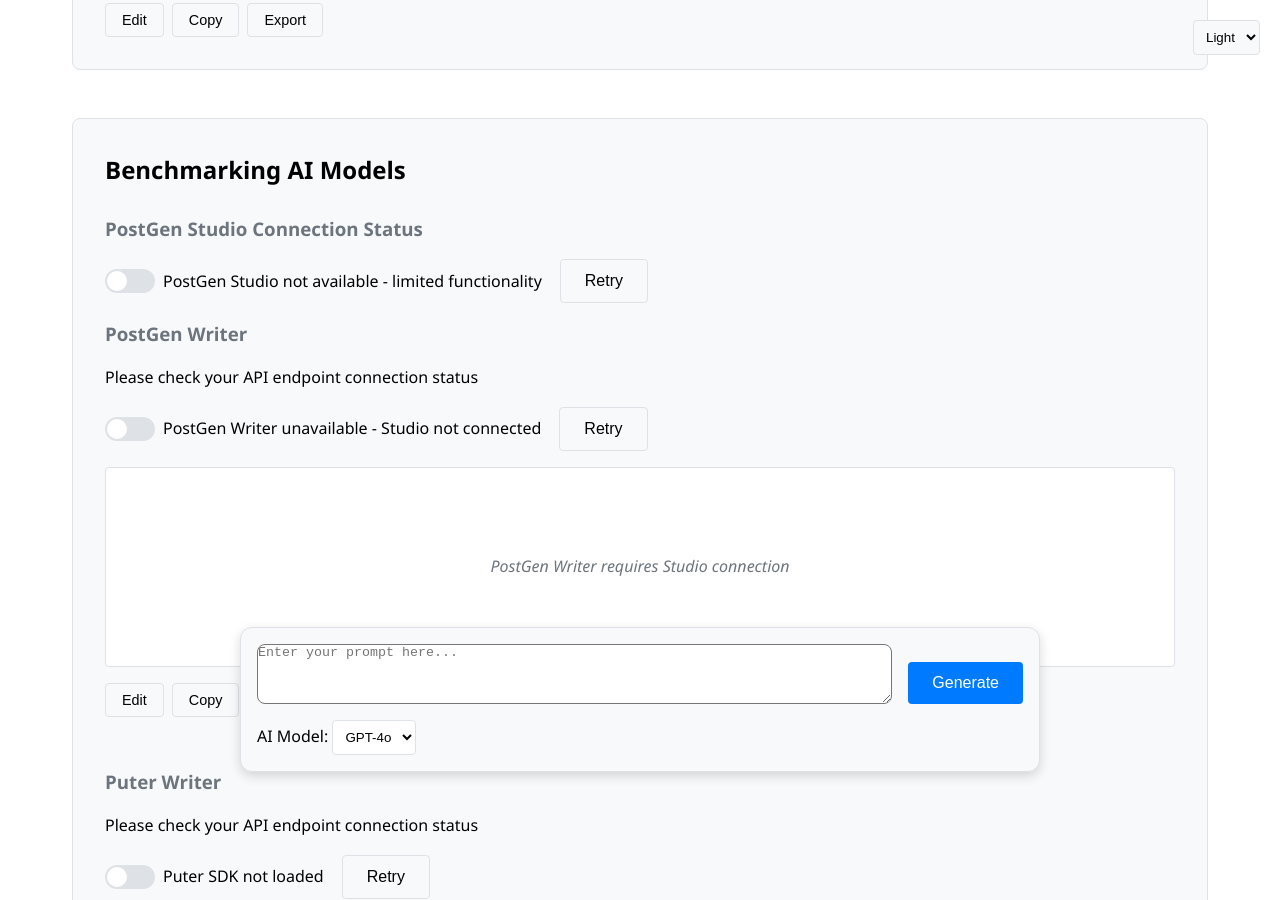
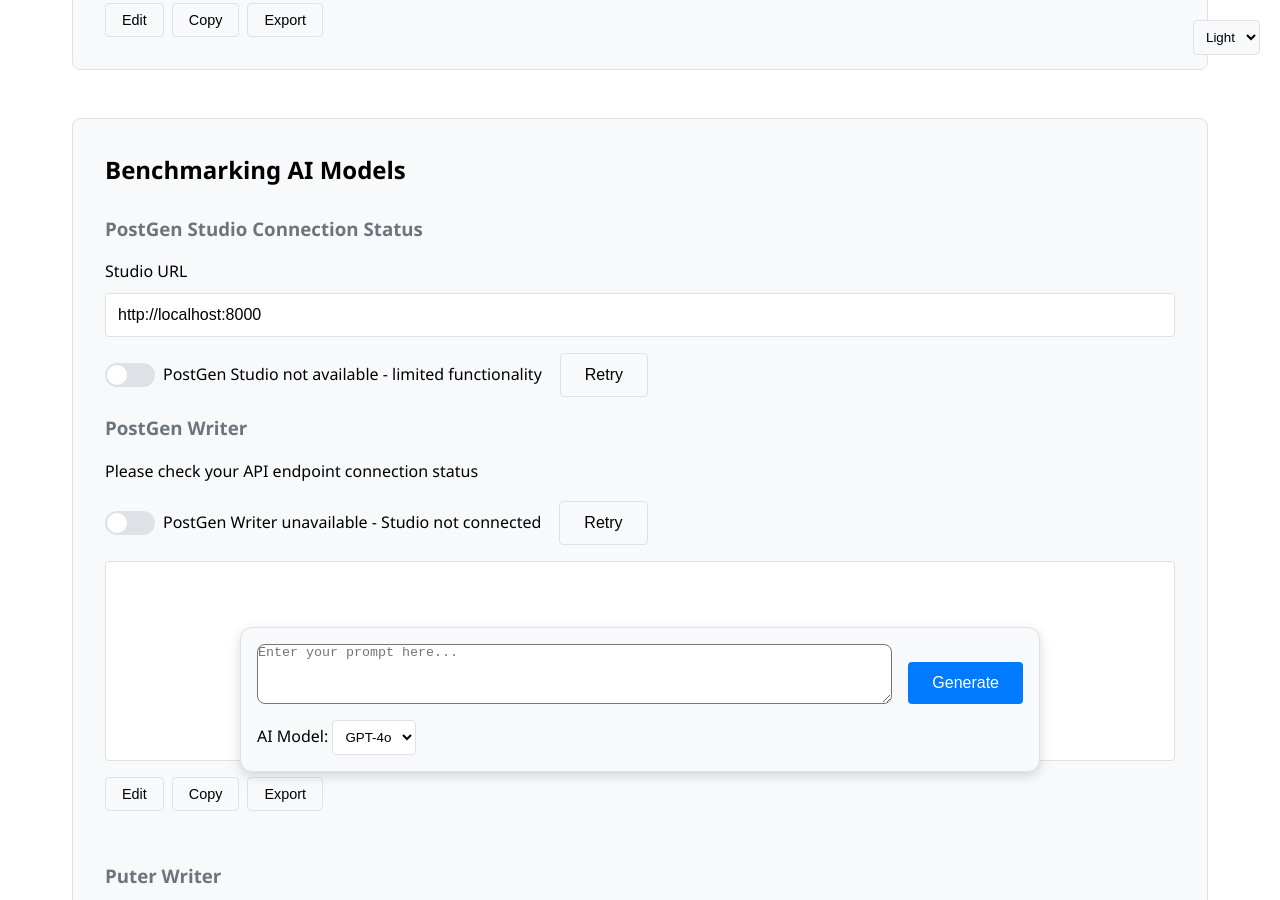
Before and after one commit to maiChuong/cmpro-postgen, a Jekyll site: the page built from postgen_web/index.md, in a window 1280 px wide and 900 px high, scrolled down 1409 px. Built offline with Jekyll 4.4.1, drawn with Linux system fonts in a browser that asks for light colours.

Commit message:
Update tunnel variable.

```diff
--- a/postgen_web/assets/js/main.js
+++ b/postgen_web/assets/js/main.js
@@ -309,6 +309,7 @@
 
     display.innerHTML = 'Generating content...';
     display.classList.remove('empty');
+    let cloudflared_tunnel_url = document.getElementById("studioUrl").value;
 
     const urls = [cloudflared_tunnel_url, 'http://127.0.0.1:8000', 'http://localhost:8000'];
 
--- a/postgen_web/index.md
+++ b/postgen_web/index.md
@@ -68,10 +68,10 @@
         <!-- PostGen Studio Connection -->
         <div class="subsection">
             <h3>PostGen Studio Connection Status</h3>
-            <!-- <div class="form-group">
+            <div class="form-group">
                 <label for="studioUrl">Studio URL</label>
-                <input type="url" id="studioUrl" value="http://localhost:8000" placeholder="http://localhost:8000">
-            </div> -->
+                <input type="url" id="studioUrl" value="http://localhost:8000" placeholder="Postgen:port">
+            </div>
             <div class="status-indicator">
                 <div id="studioToggle" class="status-toggle" onclick="toggleConnection('studio')"></div>
                 <span id="studioStatus">Checking connection...</span>
```
